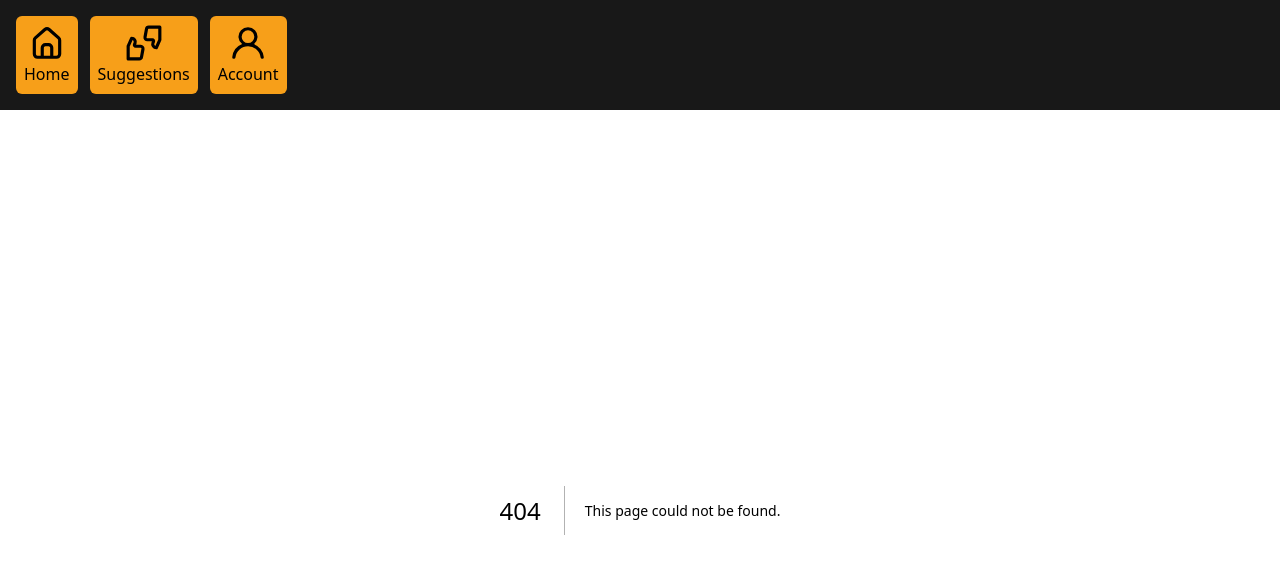
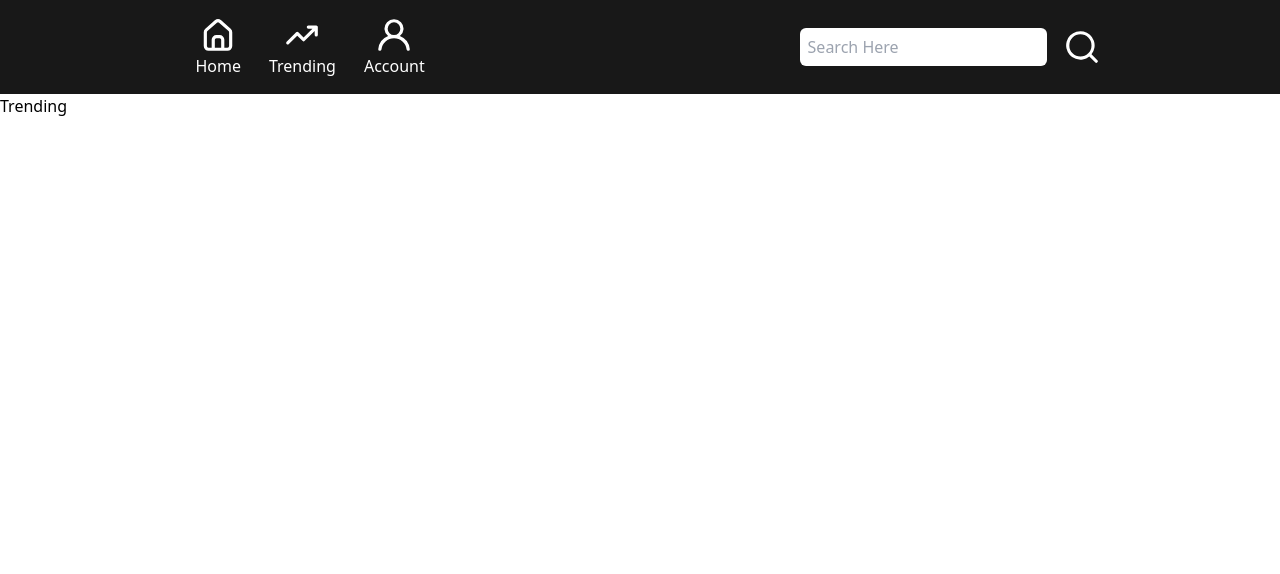
Before and after one commit to Rajdeep1109/CineQuest, a Next.js app: page /Trending in a window 1280 px wide. Before the commit this address had no page. Shown: the top 574 px of the page. Built offline with nearby package versions, Linux system fonts and the light colour scheme.

Commit message:
Navbar improvement

```diff
--- /dev/null
+++ b/src/app/Trending/page.jsx
@@ -0,0 +1,7 @@
+import React from 'react'
+
+export default function Trending() {
+  return (
+    <div>Trending</div>
+  )
+}
--- a/src/app/components/Header.jsx
+++ b/src/app/components/Header.jsx
@@ -1,16 +1,24 @@
 import React from 'react'
 import Navicons from './Navicons'
 import { UilEstate } from '@iconscout/react-unicons'
-import { UilFeedback } from '@iconscout/react-unicons'
+import { UilArrowGrowth } from '@iconscout/react-unicons'
 import { UilUser } from '@iconscout/react-unicons'
+import { UilSearch } from '@iconscout/react-unicons'
+import { useSearchParams } from 'next/navigation'
 
-export default function Header({icon, name}) {
+export default function Header() {
   return (
     <>
-    <div className='bg-[#181818] flex justify-start gap-3 p-4'>
-        <Navicons icon={<UilEstate size="38"/>} address="/" name={"Home"}/>
-        <Navicons icon={<UilFeedback size="38"/>} address="/Trending" name={"Suggestions"}/>
-        <Navicons icon={<UilUser size="38"/>} address="/profile" name={"Account"}/>
+    <div className='bg-[#181818] w-screen flex justify-around items-center'>
+    <div className='flex justify-start gap-7 p-4'>
+        <Navicons icon={<UilEstate size="38" color="white"/>} address="/" name={"Home"}/>
+        <Navicons icon={<UilArrowGrowth size="38" color="white"/>} address="/Trending" name={"Trending"}/>
+        <Navicons icon={<UilUser size="38" color="white"/>} address="/profile" name={"Account"}/>
+    </div>
+    <div className='flex gap-4'>
+    <input type='text' placeholder='Search Here' className='h-[38px] p-2 border-white border-3 rounded-md'/>
+    <UilSearch size="38" color="white"/>
+    </div>
     </div>
     </>
   )
--- a/src/app/components/Navicons.jsx
+++ b/src/app/components/Navicons.jsx
@@ -1,12 +1,11 @@
 import React from 'react'
+import Link from 'next/link'
 
-export default function Navicons({name, icon}) {
+export default function Navicons({name,address, icon}) {
   return (
-    <>
-    <div className='flex flex-col items-center justify-center font-medium text-black bg-[#F79F19] rounded-md p-2'>
-    {icon}
-    {name}
-    </div>
-    </>
+    <Link href={address} className='flex flex-col items-center'>
+      {icon}
+      <p className='sm:text-white'>{name}</p>
+    </Link>
   )
 }
```
